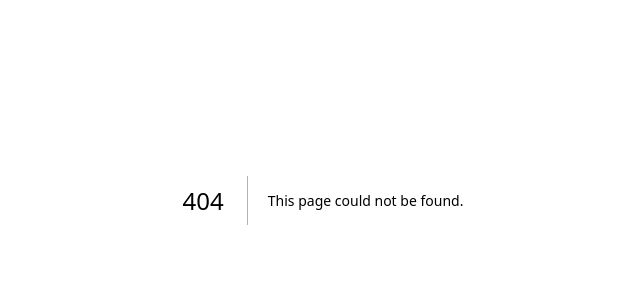
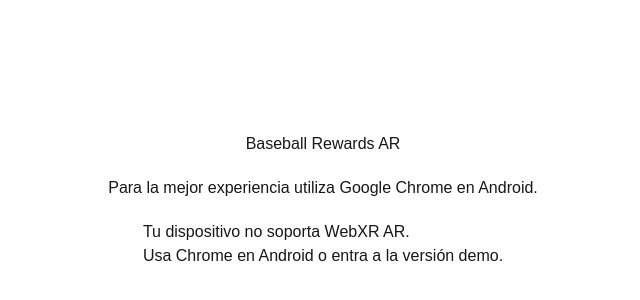
Before and after one commit to click-go-system/Baseball-Rewards-Platform, a Next.js app: page /xr in a window 1280 px wide. Before the commit this address had no page. Shown: the part 200-500 px from the top of the page, without its empty margins (317-957 px from the left). Built offline with nearby package versions, Linux system fonts and the light colour scheme.

Commit message:
validacion navegador

```diff
--- /dev/null
+++ b/app/xr/page.tsx
@@ -0,0 +1,5 @@
+import WebXRExperience from "@/components/WebXRExperience";
+
+export default function XRPage() {
+  return <WebXRExperience />;
+}
--- /dev/null
+++ b/components/WebXRExperience.tsx
@@ -0,0 +1,66 @@
+"use client";
+
+
+import { useState, useEffect } from "react";
+
+export default function WebXRExperience() {
+  const [supported, setSupported] = useState(false);
+
+  useEffect(() => {
+    async function checkXR() {
+      if (!navigator.xr) return;
+
+      try {
+        const isSupported = await navigator.xr.isSessionSupported(
+          "immersive-ar"
+        );
+
+        setSupported(isSupported);
+      } catch (e) {
+        console.error(e);
+      }
+    }
+
+    checkXR();
+  }, []);
+
+  return (
+    <main
+      style={{
+        height: "100vh",
+        display: "flex",
+        justifyContent: "center",
+        alignItems: "center",
+        flexDirection: "column",
+        gap: "20px",
+        padding: "20px",
+      }}
+    >
+      <h1>Baseball Rewards AR</h1>
+
+      <p>
+        Para la mejor experiencia utiliza Google Chrome en Android.
+      </p>
+
+      {supported ? (
+        <button
+          style={{
+            padding: "16px 24px",
+            borderRadius: "12px",
+            border: "none",
+            fontWeight: "bold",
+            cursor: "pointer",
+          }}
+        >
+          Iniciar Experiencia AR
+        </button>
+      ) : (
+        <div>
+          Tu dispositivo no soporta WebXR AR.
+          <br />
+          Usa Chrome en Android o entra a la versión demo.
+        </div>
+      )}
+    </main>
+  );
+}
--- a/package.json
+++ b/package.json
@@ -11,6 +11,7 @@
   "dependencies": {
     "@react-three/drei": "^10.7.7",
     "@react-three/fiber": "^9.6.1",
+    "@react-three/xr": "^6.6.30",
     "aframe": "^1.8.0",
     "next": "16.2.10",
     "react": "19.2.4",
```
Also changed, not shown: 1 other file (tests, documents, lock files or other folders). Lines whose indentation alone changed are shown as unchanged.
